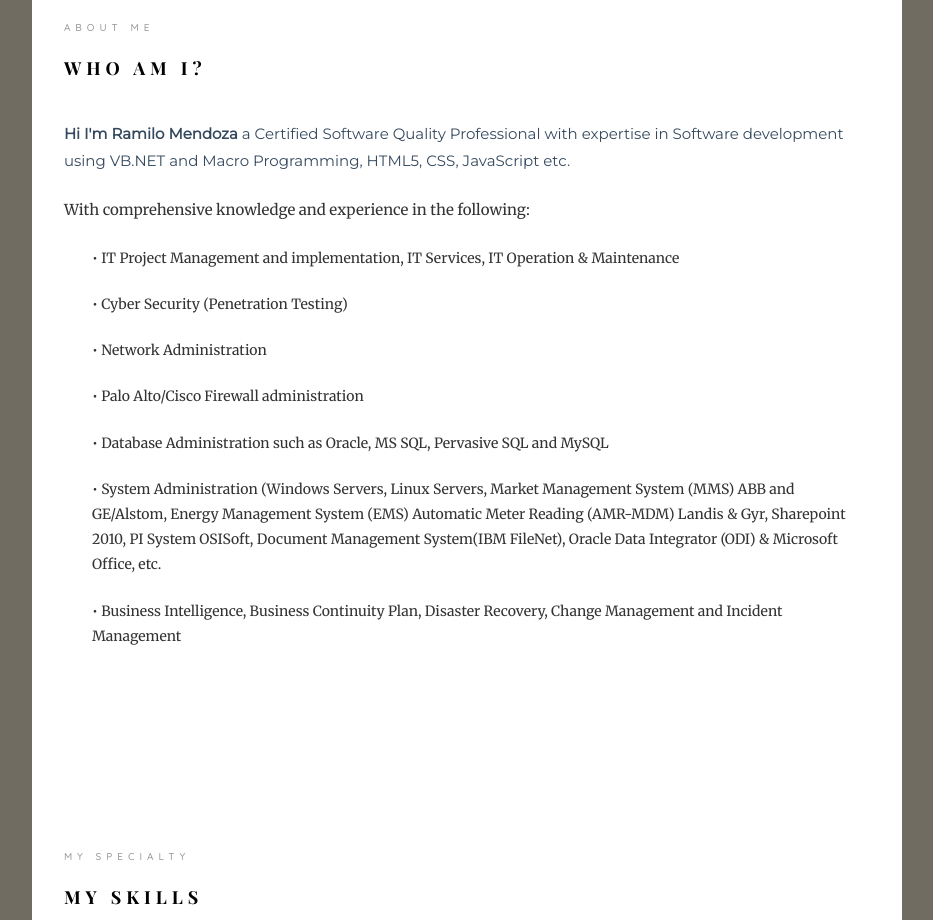
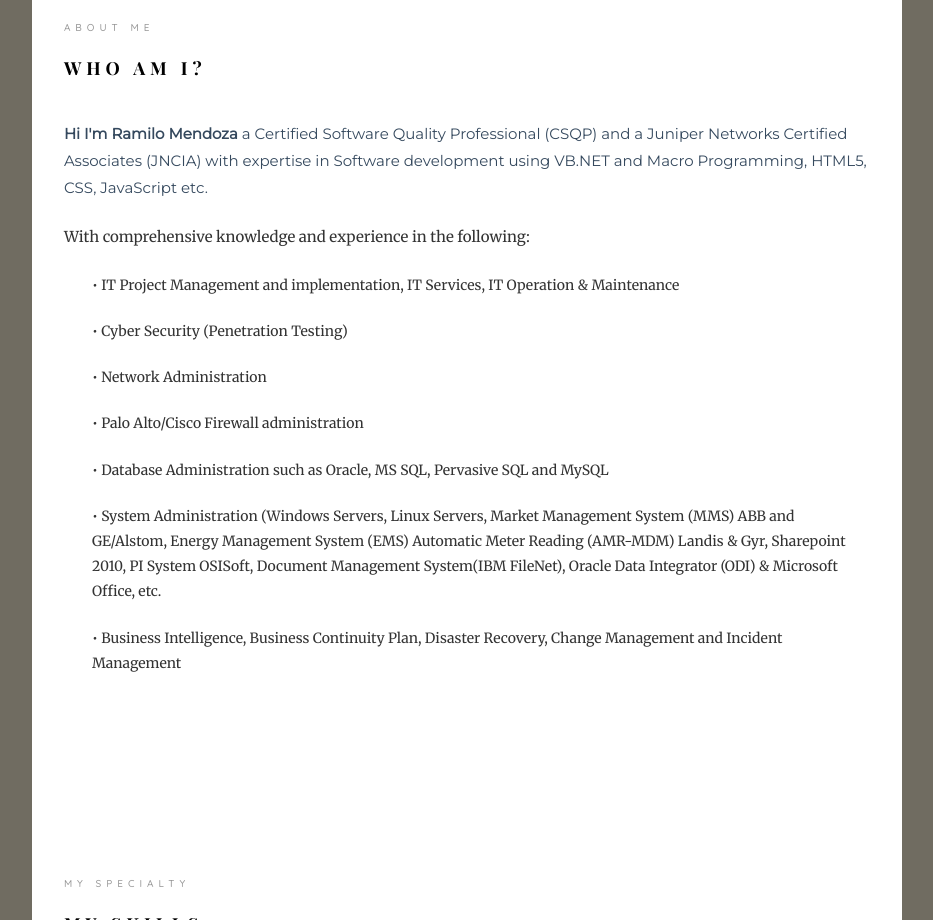
Before and after one commit to ramilmendoza/cv, a plain HTML site: page index.html in a window 1280 px wide. Shown: the part 960-1880 px from the top of the page, without its empty margins (323-1256 px from the left). Drawn offline with nearby package versions, Linux system fonts and the light colour scheme; files whose address does not match are found by name; a web font is replaced by a local one.

Commit message:
Update index.html

```diff
--- a/index.html
+++ b/index.html
@@ -112,7 +112,7 @@
 													<h2>a programmer.</h2>
 													<h2>a web developer.</h2>
 													<h2>a cyber security enthusiast.</h2>
-													<p><a href="pdf/cv.pdf" class="btn btn-primary btn-learn">Download CV <i class="icon-download4"></i></a></p>
+													<!--<p><a href="pdf/cv.pdf" class="btn btn-primary btn-learn">Download CV <i class="icon-download4"></i></a></p> -->
 												</div>
 											</div>
 										</div>
@@ -150,7 +150,7 @@
 										<div class="about-desc">
 											<span class="heading-meta">About Me</span>
 											<h2 class="colorlib-heading">Who Am I?</h2>
-											<p id="who"><strong>Hi I'm Ramilo Mendoza</strong> a Certified Software Quality Professional with expertise in Software development using VB.NET and Macro Programming, HTML5, CSS, JavaScript etc.</p>
+											<p id="who"><strong>Hi I'm Ramilo Mendoza</strong> a Certified Software Quality Professional (CSQP) and a Juniper Networks Certified Associates (JNCIA) with expertise in Software development using VB.NET and Macro Programming, HTML5, CSS, JavaScript etc.</p>
 											<p id="who1">With comprehensive knowledge and experience in the following: <br />
 												<p id="who2">• IT Project Management and implementation, IT Services, IT Operation & Maintenance</p>
 												<p id="who2">• Cyber Security (Penetration Testing)</p>
```
